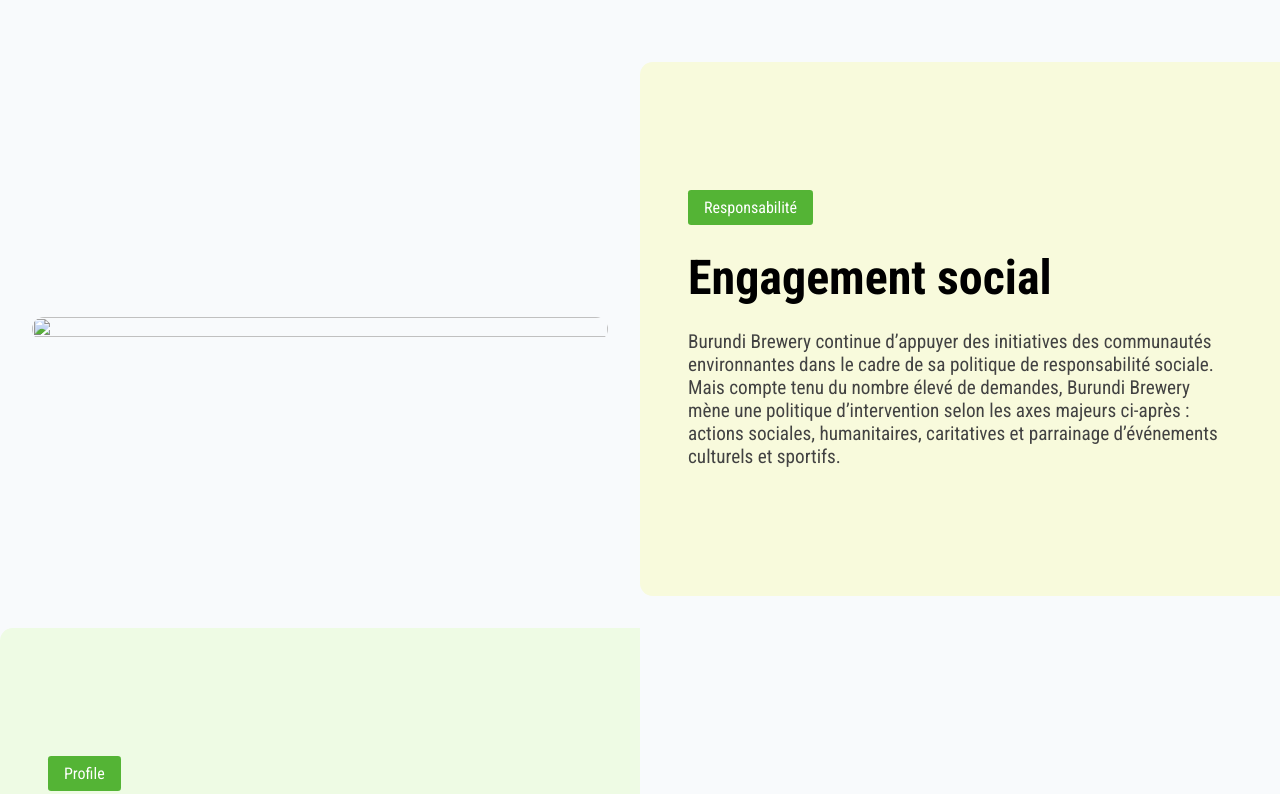
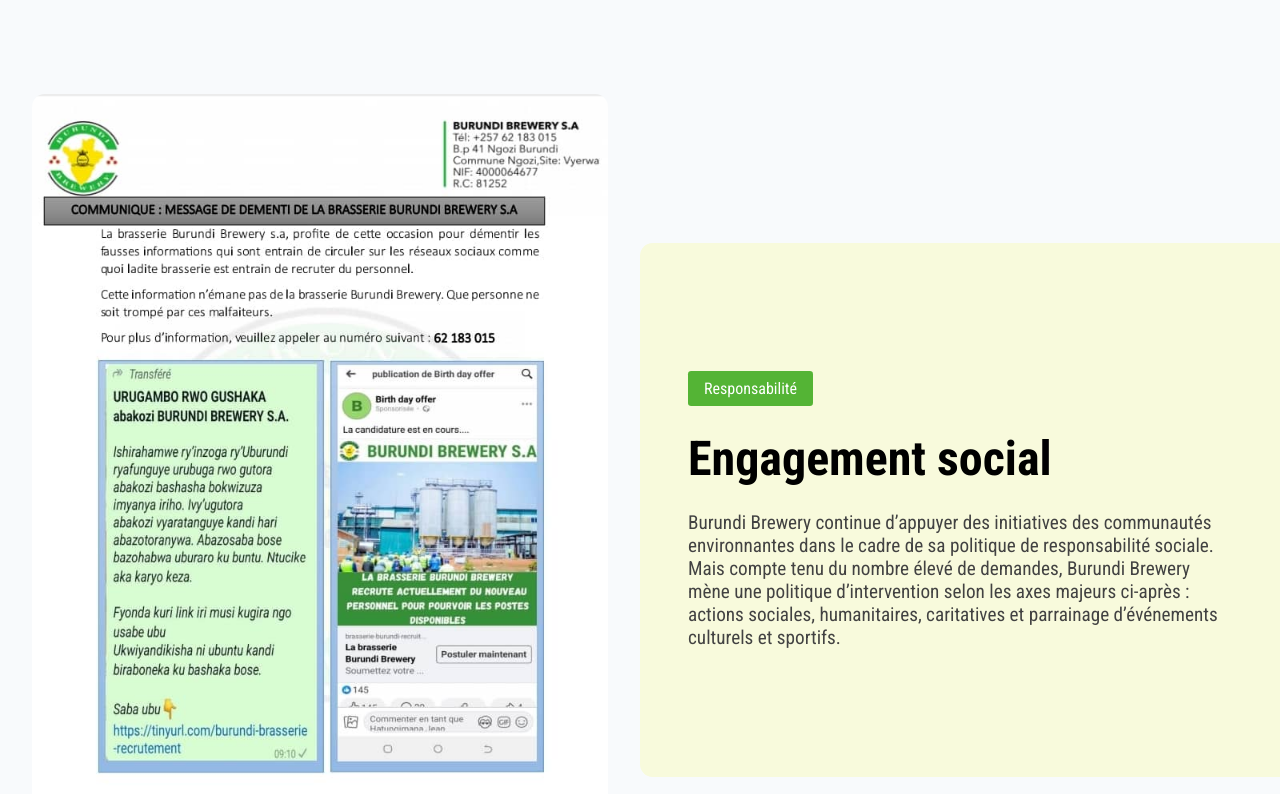
Before and after one commit to Havdeluc/Burundi-Brewery-S-A, a plain HTML site: page index.html in a window 1280 px wide. Shown: the part 2660-3454 px from the top of the page. Drawn offline with nearby package versions, Linux system fonts and the light colour scheme.

Commit message:
adding static images

```diff
--- a/index.html
+++ b/index.html
@@ -89,7 +89,7 @@
     <section id="social-responsibility" class="duo">
         <div class="duo-right">
             <img class="section-img"
-                src="./assets/assets/kubeshuza.jpg"
+                src="./assets/01.jpg"
                 alt="" />
         </div>
         <div class="duo-left duo-yellow">
```
